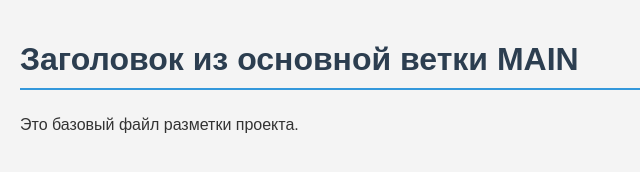
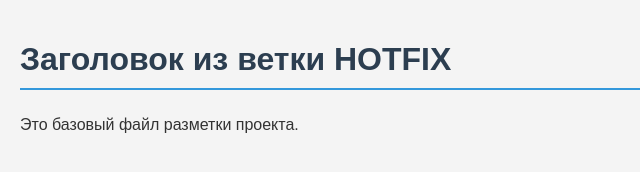
Before and after one commit to Misty3328/git-lab25, a plain HTML site: page index.html in a window 1280 px wide. Shown: the whole page, without its empty margins (0-640 px from the left). Drawn offline with Linux system fonts and the light colour scheme.

Commit message:
Обновили h1 в hotfix

```diff
--- a/index.html
+++ b/index.html
@@ -7,7 +7,7 @@
     <title>Лабораторная работа №25 - Git</title>
 </head>
 <body>
-    <h1>Заголовок из основной ветки MAIN</h1>
+    <h1>Заголовок из ветки HOTFIX</h1>
     <p>Это базовый файл разметки проекта.</p>
 </body>
 </html>
```
